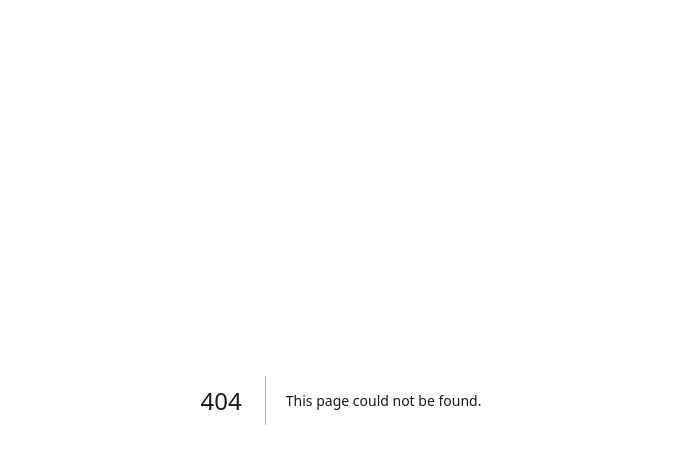
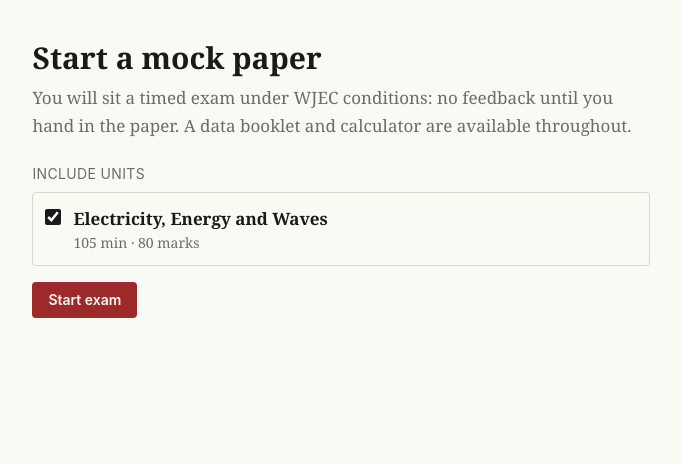
Before and after one commit to DaoYeeT/gcse-physics-wjec, a Next.js app: page /mock/new in a window 1280 px wide. Before the commit this address had no page. Shown: the top 464 px of the page, without its empty margins (299-980 px from the left). Built offline with nearby package versions, Linux system fonts and the light colour scheme.

Commit message:
feat(mock): setup page that generates a session and routes to it

```diff
--- /dev/null
+++ b/app/mock/new/page.tsx
@@ -0,0 +1,17 @@
+import { loadSpec } from '@/lib/content/loader';
+import { PaperPage } from '@/components/ui/PaperPage';
+import { NewMockForm } from '@/components/mock/NewMockForm';
+
+export default function NewMockPage() {
+  const spec = loadSpec();
+  return (
+    <PaperPage>
+      <h1 className="text-3xl font-bold">Start a mock paper</h1>
+      <p className="mt-2 text-paper-muted">
+        You will sit a timed exam under WJEC conditions: no feedback until you hand in the paper.
+        A data booklet and calculator are available throughout.
+      </p>
+      <NewMockForm spec={spec} />
+    </PaperPage>
+  );
+}
--- /dev/null
+++ b/components/mock/NewMockForm.tsx
@@ -0,0 +1,67 @@
+'use client';
+import { useState } from 'react';
+import { useRouter } from 'next/navigation';
+import type { Spec } from '@/lib/content/schema';
+import { buildMockPaper } from '@/lib/mock-paper/build';
+import { loadQuestions } from '@/lib/content/loader';
+import { sessionStore } from '@/lib/storage/session';
+
+interface Props { spec: Spec }
+
+export function NewMockForm({ spec }: Props) {
+  const router = useRouter();
+  const [selected, setSelected] = useState<string[]>(spec.units.map((u) => u.id));
+
+  function toggle(id: string) {
+    setSelected((s) => s.includes(id) ? s.filter((x) => x !== id) : [...s, id]);
+  }
+
+  function start() {
+    if (selected.length === 0) return;
+    const seed = Math.floor(Math.random() * 1_000_000);
+    const paper = buildMockPaper({ spec, bank: loadQuestions(), unitIds: selected, seed });
+    sessionStore(paper.sessionId).set({
+      sessionId: paper.sessionId,
+      mode: 'mock',
+      unitIds: paper.unitIds,
+      questionIds: paper.questionIds,
+      answers: {},
+      startedAt: Date.now(),
+      durationSec: paper.durationSec,
+    });
+    router.push(`/mock/${paper.sessionId}`);
+  }
+
+  return (
+    <div className="mt-6 space-y-4">
+      <div>
+        <div className="font-sans text-sm uppercase tracking-wide text-paper-muted">Include units</div>
+        <div className="mt-2 space-y-2">
+          {spec.units.map((u) => (
+            <label key={u.id} className="flex items-start gap-3 rounded border border-paper-rule p-3">
+              <input
+                type="checkbox"
+                checked={selected.includes(u.id)}
+                onChange={() => toggle(u.id)}
+                className="mt-1 h-4 w-4 accent-paper-ink"
+              />
+              <div>
+                <div className="font-semibold">{u.title}</div>
+                <div className="text-sm text-paper-muted">
+                  {u.duration_min} min · {u.total_marks} marks
+                </div>
+              </div>
+            </label>
+          ))}
+        </div>
+      </div>
+      <button
+        onClick={start}
+        disabled={selected.length === 0}
+        className="rounded bg-paper-accent px-4 py-2 font-sans text-sm font-semibold text-paper disabled:opacity-50"
+      >
+        Start exam
+      </button>
+    </div>
+  );
+}
```
